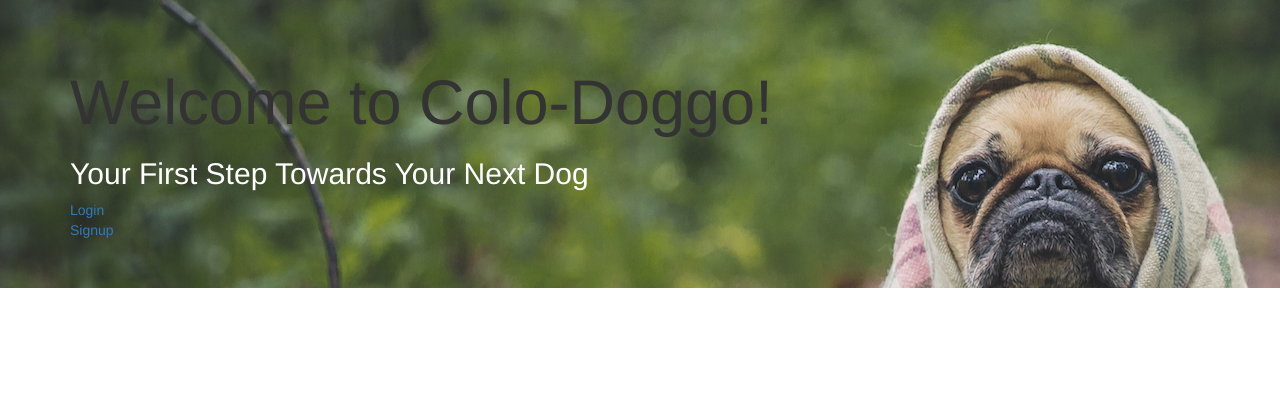
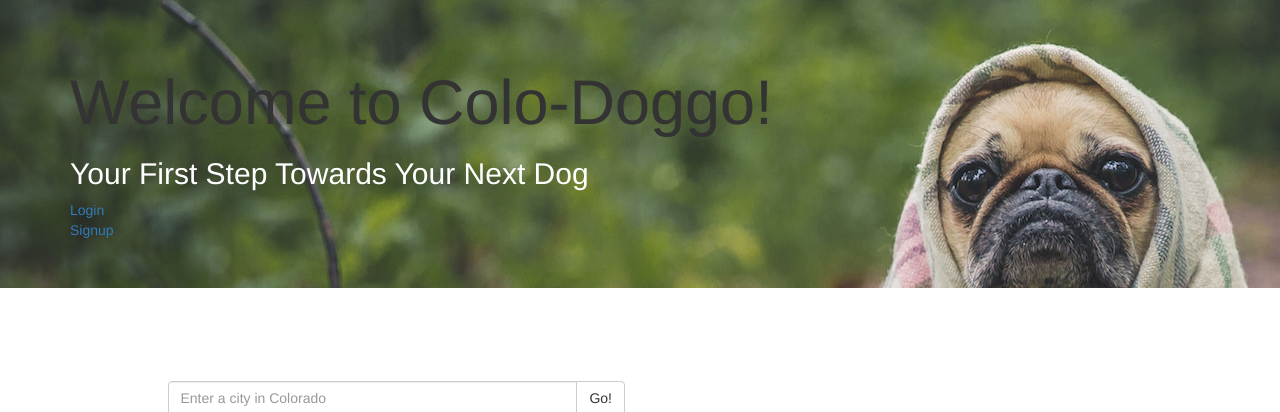
Before and after one commit to alexi-o/petfinder-api, a Node project: template views/index.ejs in a window 1280 px wide. Shown: the top 412 px of the page. Run offline with Node 20 templates, Linux system fonts and the light colour scheme; the template is opened without the code that fills it, so the values that code supplies are empty; a map, chart or similar area stays blank; some libraries are stand-ins or nearby versions.

Commit message:
gets search to start working

```diff
--- a/config/routes.js
+++ b/config/routes.js
@@ -7,6 +7,7 @@
 var passport = require("passport");
 var usersController = require('../controllers/users');
 var staticsController = require('../controllers/statics');
+var request      = require('request');
 
 function authenticatedUser(req, res, next) {
     // If the user is authenticated, then we continue the execution
--- a/public/scripts/app.js
+++ b/public/scripts/app.js
@@ -4,32 +4,45 @@
         dogs.forEach(function(dog){
         renderDog(dog);
         console.log("Render");
+
     });
-        $('#learn-more').on('click', function(e){
+        $('#button-search').on('click', function(e){
           e.preventDefault();
-          console.log("Learn more clicked!");
-          var dogId = $(this).attr('id');
-          console.log(dogID);
-          // $.get('/api/dogs/:id', function(dog){
-          //   renderDog(dog);
-          //   console.log("Rendered " + id);
-          // });
+          console.log("Learn more clickedd!");
+          var search = $('#search').val();
+          console.log(search);
+          $.ajax({
+            method: 'GET',
+            url: '/api/dogs/'+ search,
+            data: search,
+            success:[function(dogs){
+            $("#dogStuff").remove('.row dog');
+            console.log(dogs);
+              dogs.forEach(function(dog){
+                renderDog(dog);
+                console.log("Rendering new dogs");
+            });
+          }],
+       });
     });
-        $('#hate-dog').on('click', function(e){
+
+        $('.hate-dog').on('click', function(e){
           e.preventDefault();
           console.log("Hate dog clicked!");
+          // var dogId = $(this).attr('id');
+          // console.log(dogId);
     });
-        $('#love-dog').on('click', function(e){
+        $('.love-dog').on('click', function(e){
           e.preventDefault();
           console.log("Love dog clicked!");
-          var dogId = $(this).attr('id');
-          console.log(dogId);
+          // var dogId = $(this).attr('id');
+          // console.log(dogId);
     });
-  });
+    });
 });
 
 function renderDog(dog) {
-  console.log('rendering dog:', dog + " " +dog.id.$t);
+  console.log('rendering dog:', dog + " " + dog.id.$t);
   var dogHtml =
   "        <!-- one dog -->" +
   "        <div class='row dog' data-dog-id='" + dog.id.$t + "'>" +
@@ -56,8 +69,8 @@
   "                        <span class='dog-size'>" + dog.size.$t + "</span>" +
   "                      </li>" +
   "                      <li class='list-group-item'>" +
-  "                        <h4 class='inline-header'>Description:</h4>" +
-  "                        <span class='dog-description'>" + dog.description.$t + "</span>" +
+  "                        <h4 class='inline-header'>Breed:</h4>" +
+  "                        <span class='dog-description'>" + dog.breeds.breed.$t + "</span>" +
   "                      </li>" +
     "                      <li class='list-group-item'>" +
   "                        <h4 class='inline-header'>Contact:</h4>" +
@@ -73,9 +86,9 @@
   "                </div>" +
   "                <!-- end of dog internal row -->" +
   "                 <div class='panel-footer'>" +
-  "                   <button class='btn btn-primary learn-more' id=' " + dog.id.$t + "'>Learn More</button>" +
-    "                   <button class='btn btn-danger pull-right' id=' " + dog.id.$t + "'>Hate This Dog!</button>" +
-    "                   <button class='btn btn-success love-dog pull-right' id=' " + dog.id.$t + "''>Love This Dog!</button>" +
+  "                   <button class='btn btn-primary map-dog' id='" + dog.id.$t + "'>Map Me!</button>" +
+    "                   <button class='btn btn-danger pull-right hate-dog' id=' " + dog.id.$t + "'>Hate This Dog!</button>" +
+    "                   <button class='btn btn-success pull-right love-dog' id=' " + dog.id.$t + "''>Love This Dog!</button>" +
   "                     </div>" +
   "                </div>" +
   "              </div>" +
@@ -83,6 +96,6 @@
   "          </div>" +
   "          <!-- end one dog -->";
 
-$("#dogStuff").append(dogHtml);
+$("#dogStuff").prepend(dogHtml);
 
 }
--- a/public/styles/styles.css
+++ b/public/styles/styles.css
@@ -14,3 +14,8 @@
 	height: 200px;
 	width: 200px;
 }
+
+.sticky {
+     position: fixed;
+     top: 0;
+  }
--- a/server.js
+++ b/server.js
@@ -3,7 +3,7 @@
 
 var api = require('./env.js');
 var api2 = require('./env2.js');
-var url = "http://api.petfinder.com/pet.find?key=" + api + "&animal=" +animal +"&location="+state +"&output=basic&count=5&format=json";
+var url = "http://api.petfinder.com/pet.find?key=" + api + "&animal=dog&location=colorado&output=basic&count=5&format=json";
 
 
 var bodyParser   	 = require('body-parser');
@@ -43,10 +43,6 @@
 var routes = require('./config/routes');
 app.use(routes);
 
-var state = "CO";
-var city = "Denver";
-var animal = "dog";
-
 /************
  * DATABASE *
  ************/
@@ -54,24 +50,37 @@
 /**********
  * ENDPOINTS *
  **********/
-	// app.get('/', function (req, res) {
-	//   res.sendFile('views/index.html' , { root : __dirname});
-	// });
 
 app.get('/api/dogs', function(req,res) {
-		var url = "http://api.petfinder.com/pet.find?key=" + api + "&animal=" +animal +"&location="+state +"&output=basic&count=5&format=json";
+		var url = "http://api.petfinder.com/pet.find?key=" + api + "&animal=dog&location=colorado&output=basic&count=5&format=json";
 		request(url, function(error, response, dogs) {
 		var parsedDogs = JSON.parse(dogs);
 		res.send(parsedDogs.petfinder.pets.pet);
 	});
 });
 
+app.get('/api/dogs/:search', function(req, res) {
+		console.log("This is the request: " + req.params.search);
+		var location = req.params.search;
+		console.log("Location: " + location);
+		var url = "http://api.petfinder.com/pet.find?key=" + api + "&animal=dog&location="+location+"+CO" +"&output=basic&count=5&format=json";
+		console.log(url);
+		request(url, function(error, response, dogs) {
+			var parsedDogs = JSON.parse(dogs);
+			console.log(parsedDogs.petfinder.pets.pet);
+			res.send(parsedDogs.petfinder.pets.pet);
+	});
+});
+
 app.get('/api/dogs/:id', function(req,res) {
 		var id = req.params.id;
+		console.log("this id: " +id);
 		var url = "http://api.petfinder.com/pet.get?key=" + api + "&id=" +id +"&output=basic&format=json";
+		console.log(url);
 		request(url, function(error,response,dog) {
-		var parsedDog = JSON.parse(dog);
-		res.send(parsedDog);
+			var parsedDog = JSON.parse(dog);
+			console.log(parsedDog);
+			res.send(parsedDog.petfinder.pet);
 		});
 });
 
--- a/views/partials/footer.ejs
+++ b/views/partials/footer.ejs
@@ -1,3 +1,18 @@
-
+<script>
+      function initMap() {
+        var uluru = {lat: 39.7069310, lng: -104.9564080};
+        var map = new google.maps.Map(document.getElementById('map'), {
+          zoom: 8,
+          center: uluru
+        });
+        var marker = new google.maps.Marker({
+          position: uluru,
+          map: map
+        });
+      }
+    </script>
+    <script async defer
+    src="https://maps.googleapis.com/maps/api/js?key=AIzaSyB7CZMeH5ZlzmQLq_RlpWItqmXi44nM5Jg&callback=initMap">
+    </script>
   </body>
 </html>
--- a/views/partials/header.ejs
+++ b/views/partials/header.ejs
@@ -13,6 +13,7 @@
     <!-- APPLICATION SCRIPTS -->
     <script src="./scripts/app.js"></script>
     <script src="./scripts/map.js"></script>
+
   </head>
   <body>
     <div class="jumbotron">
@@ -32,6 +33,18 @@
       <div class="row">
         <div class="col-md-10 col-md-offset-1">
           <h2>Doggos Near You</h2>
+              <div class="row">
+            <div class="col-lg-6">
+                <div class="input-group">
+                    <input type="text" class="form-control" id="search" placeholder="Enter a city in Colorado">
+                    <span class="input-group-btn">
+                    <button class="btn btn-default" type="button" id="button-search">Go!</button>
+      </span>
+    </div><!-- /input-group -->
+  </div><!-- /.col-lg-6 -->
+        </div>
+    </div>
+</div>
         </div>
       </div>
       <div class="container">
```
Also changed, not shown: controllers/users.js (+12 -0 lines), public/scripts/map.js (+18 -37 lines).
